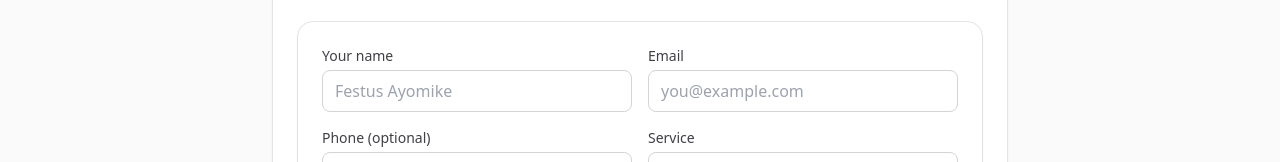
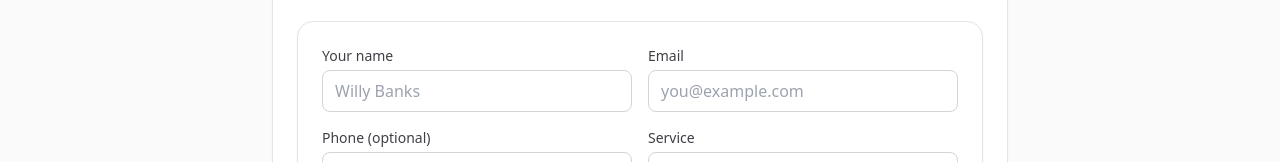
Before and after one commit to FirstAyo/crafted-template, a Next.js app: page /contact in a window 1280 px wide. Shown: the part 379-541 px from the top of the page. Built offline with nearby package versions, Linux system fonts and the light colour scheme; no server answers.

Commit message:
changed the placeholder text in input form

```diff
--- a/components/ContactForm.jsx
+++ b/components/ContactForm.jsx
@@ -38,7 +38,7 @@ export default function ContactForm({ action }) {
             className="mt-1 w-full rounded-lg border border-zinc-300 px-3 py-2 outline-none focus:ring-2 focus:ring-brand"
             aria-invalid={!!state.errors?.name}
             aria-describedby="name-err"
-            placeholder="Festus Ayomike"
+            placeholder="Willy Banks"
           />
           {state.errors?.name && (
             <p id="name-err" className="mt-1 text-xs text-red-600">
```
Also changed, not shown: components/HeroRotator.jsx (+8 -2 lines).
